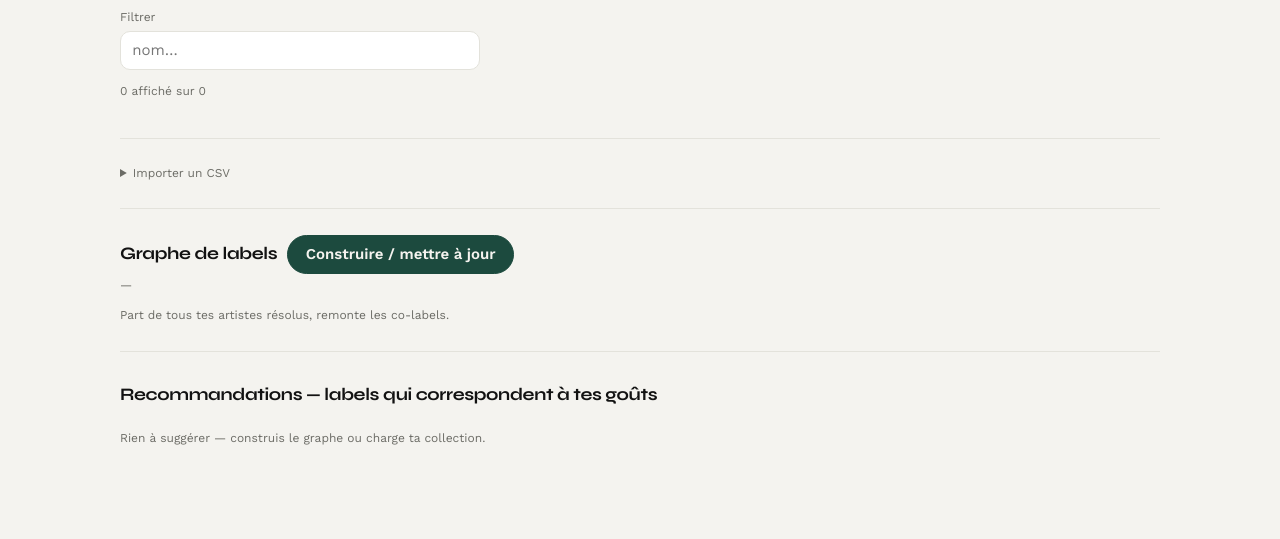
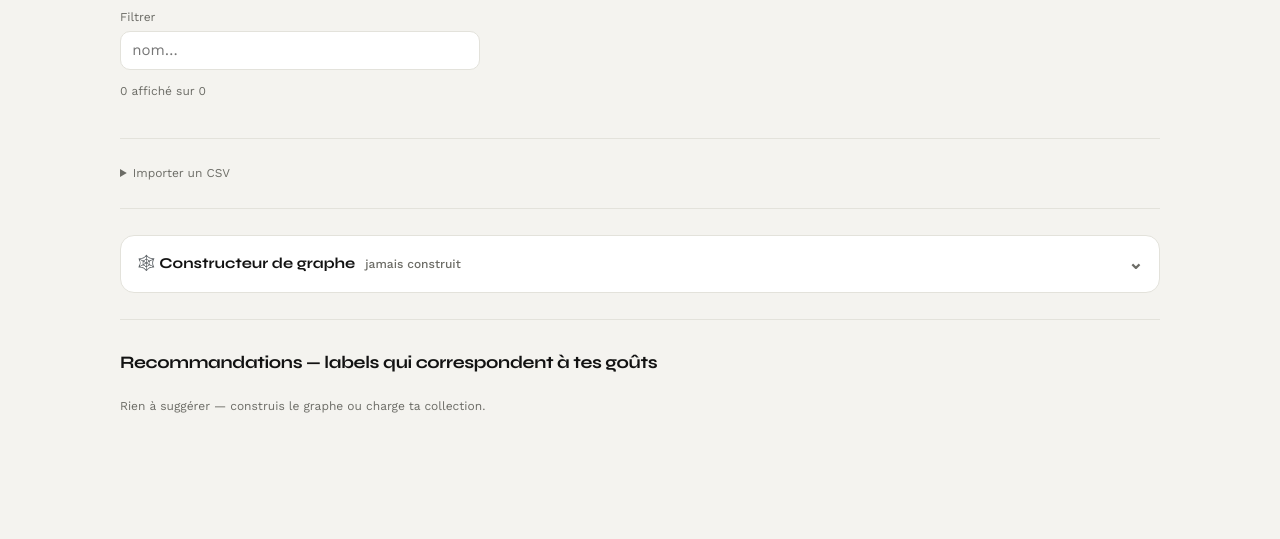
Before and after one commit to alixclaudel-hue/radar, a FastAPI app: page /univers in a window 1280 px wide. Shown: the part 476-1015 px from the top of the page. After the commit the page ends 889 px from the top, so only its background shows below. Run offline with FastAPI, Linux system fonts and the light colour scheme.

Commit message:
radar_web : constructeur de graphe avec choix des graines (global / top N / graines choisies + boutons Cœur, Cœur+Aimés) + incrémental, dans Base de labels ET Base d'artistes

```diff
--- a/radar_web/app.py
+++ b/radar_web/app.py
@@ -439,11 +439,16 @@ def reco_artists_frag(request: Request):
 @app.get("/univers", response_class=HTMLResponse)
 def univers_page(request: Request, tab: str = "labels"):
     c = Ctx()
+    g = c.graph or {}
+    ac = c.cfg.get("artist_categories", {})
     return render(request, "pages/univers.html", active="univers", tab=tab, cfg=c.cfg,
-                  n_labels=len(c.cfg.get("labels", [])),
-                  n_profiled=len(c.profile),
-                  n_artists=sum(len(v) for v in c.cfg.get("artist_categories", {}).values()),
-                  n_sets=len([r for r in c.corpus if r.get("source") == "djset"]))
+                  n_labels=len(c.cfg.get("labels", [])), n_profiled=len(c.profile),
+                  n_artists=sum(len(v) for v in ac.values()),
+                  n_sets=len([r for r in c.corpus if r.get("source") == "djset"]),
+                  graph_meta={"built_at": g.get("built_at", ""), "mode": g.get("mode", ""),
+                              "n_seeds": len(g.get("seeds", {})), "n_edges": len(g.get("edges", {}))},
+                  coeur="\n".join(ac.get("1", [])),
+                  coeur_aimes="\n".join(ac.get("1", []) + ac.get("2", [])))
 
 
 @app.get("/univers/labels", response_class=HTMLResponse)
@@ -514,6 +519,29 @@ def univers_artist_set(name: str = Form(""), cat: str = Form("")):
         save(PENDING_ENRICH, q)
     store.save_config(c)
     return HTMLResponse("<span class='small ok'>✓</span>")
+
+
+@app.post("/univers/graph/build", response_class=HTMLResponse)
+async def univers_graph_build(request: Request):
+    f = await request.form()
+    mode = f.get("mode", "top")
+    try:
+        pages = max(1, min(3, int(f.get("pages") or 2)))
+    except ValueError:
+        pages = 2
+    params = {"pages": pages, "incremental": f.get("incremental") == "on"}
+    if mode == "global":
+        params["mode"] = "global"
+    elif mode == "seeds":
+        params["seed_names"] = [x.strip() for x in f.get("seed_names", "").splitlines() if x.strip()]
+    else:
+        params["mode"] = "top"
+        try:
+            params["seeds"] = max(5, min(400, int(f.get("top_n") or 40)))
+        except ValueError:
+            params["seeds"] = 40
+    jobs.launch("build_graph", params)
+    return job_status_frag("build_graph")
 
 
 @app.get("/univers/sets", response_class=HTMLResponse)
--- a/radar_web/templates/pages/univers.html
+++ b/radar_web/templates/pages/univers.html
@@ -32,10 +32,7 @@
     </form>
   </details>
   <hr>
-  <div class="section-title"><h3>Graphe de labels</h3>
-    <button hx-post="/jobs/build_graph/launch" hx-target="#job-build_graph" hx-swap="outerHTML" class="primary">Construire / mettre à jour</button></div>
-  <div id="job-build_graph" hx-get="/jobs/build_graph/status" hx-trigger="load" class="small"></div>
-  <p class="small muted">Part de tous tes artistes résolus, remonte les co-labels.</p>
+  {% include "partials/graph_builder.html" %}
   <hr>
   <div hx-get="/univers/reco/labels" hx-trigger="load"></div>
 
@@ -51,9 +48,7 @@
   </div>
   <div id="atable" hx-get="/univers/artists/table" hx-trigger="load"></div>
   <hr>
-  <div class="section-title"><h3>Graphe d'artistes (producteurs)</h3>
-    <button hx-post="/jobs/build_graph/launch" hx-target="#job-build_graph" hx-swap="outerHTML" class="primary">Construire / mettre à jour</button></div>
-  <div id="job-build_graph" hx-get="/jobs/build_graph/status" hx-trigger="load" class="small"></div>
+  {% include "partials/graph_builder.html" %}
   <div class="section-title" style="margin-top:10px"><h3 style="font-size:1rem">Résolution des artistes</h3>
     <button hx-post="/jobs/resolve_artists/launch" hx-target="#job-resolve_artists" hx-swap="outerHTML">Lancer</button></div>
   <div id="job-resolve_artists" hx-get="/jobs/resolve_artists/status" hx-trigger="load" class="small"></div>
--- /dev/null
+++ b/radar_web/templates/partials/graph_builder.html
@@ -0,0 +1,27 @@
+<details class="acc">
+  <summary>🕸️ Constructeur de graphe
+    <span class="tag">{% if graph_meta.built_at %}{{ graph_meta.n_seeds }} graines · {{ graph_meta.n_edges }} arêtes · {{ graph_meta.built_at.replace('T',' ') }}{% else %}jamais construit{% endif %}</span>
+  </summary>
+  <div class="acc__body">
+    <p class="small muted">Interroge la discographie des artistes-graines et remonte les co-crédités et co-labels. Recalcul instantané quand tu recatégorises — reconstruis seulement pour ajouter des graines.</p>
+    <form hx-post="/univers/graph/build" hx-target="#job-build_graph" hx-swap="outerHTML">
+      <div class="field"><label>Graines</label>
+        <label class="small"><input type="radio" name="mode" value="global" style="width:auto" checked> Graphe global — tous mes artistes résolus (long)</label><br>
+        <label class="small"><input type="radio" name="mode" value="top" style="width:auto"> Top <input name="top_n" value="40" style="width:60px;padding:2px 5px"> mieux notés</label><br>
+        <label class="small"><input type="radio" name="mode" value="seeds" style="width:auto"> Graines choisies :</label>
+      </div>
+      <textarea name="seed_names" rows="4" placeholder="un nom d'artiste par ligne">{{ coeur }}</textarea>
+      <div style="margin:4px 0">
+        <button type="button" class="small" onclick="this.closest('form').seed_names.value=this.dataset.v" data-v="{{ coeur }}">mes Cœur</button>
+        <button type="button" class="small" onclick="this.closest('form').seed_names.value=this.dataset.v" data-v="{{ coeur_aimes }}">Cœur + Aimés</button>
+      </div>
+      <div class="row" style="align-items:end">
+        <div class="field" style="flex:0 0 130px"><label>Pages / graine</label><input name="pages" value="2" style="width:70px"></div>
+        <div class="field" style="flex:0 0 auto"><label>&nbsp;</label>
+          <label class="small"><input type="checkbox" name="incremental" style="width:auto"> incrémental (ajouter seulement les nouvelles)</label></div>
+      </div>
+      <button class="primary" type="submit">Construire</button>
+    </form>
+    <div id="job-build_graph" hx-get="/jobs/build_graph/status" hx-trigger="load" class="small" style="margin-top:8px"></div>
+  </div>
+</details>
```
